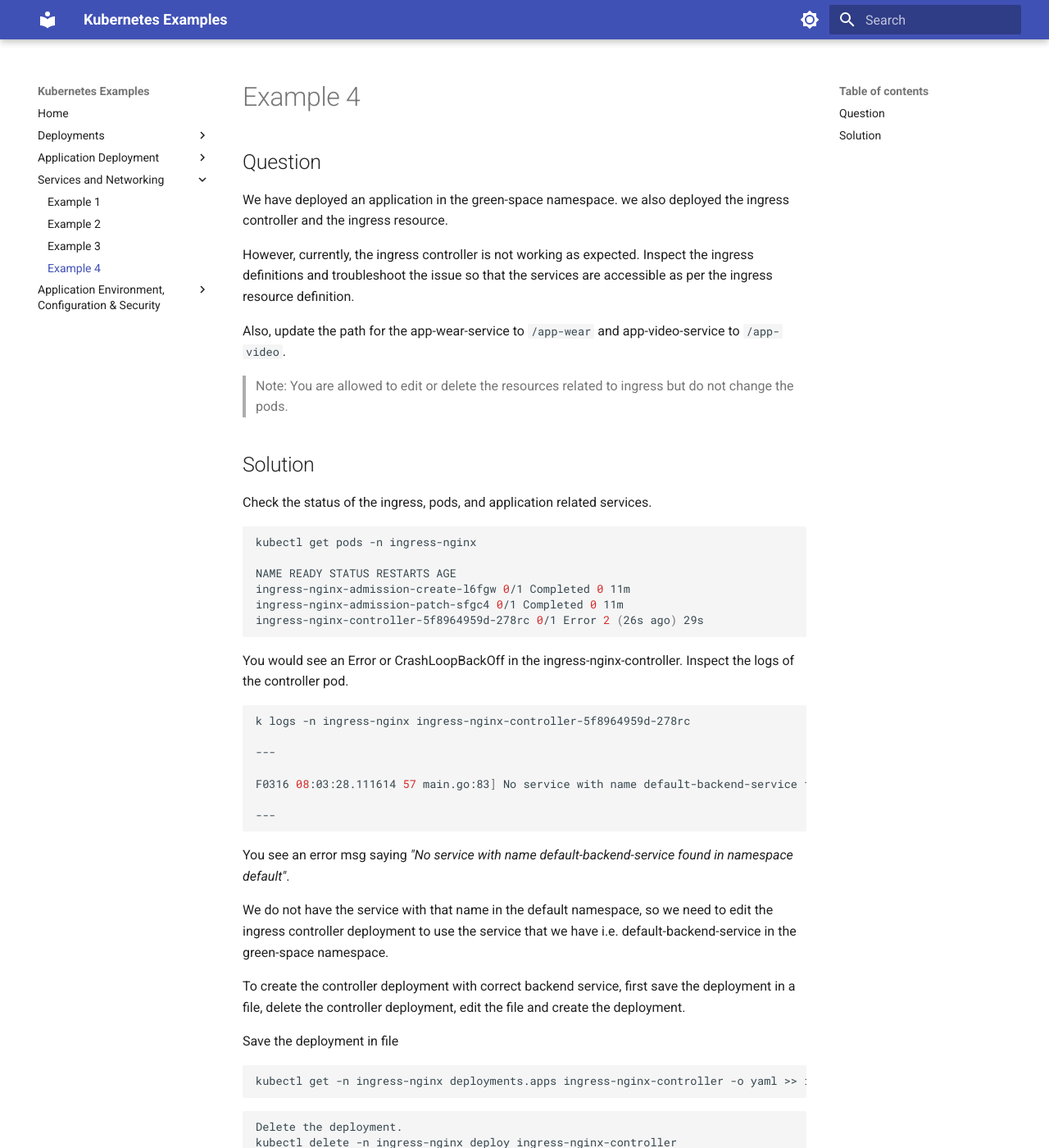
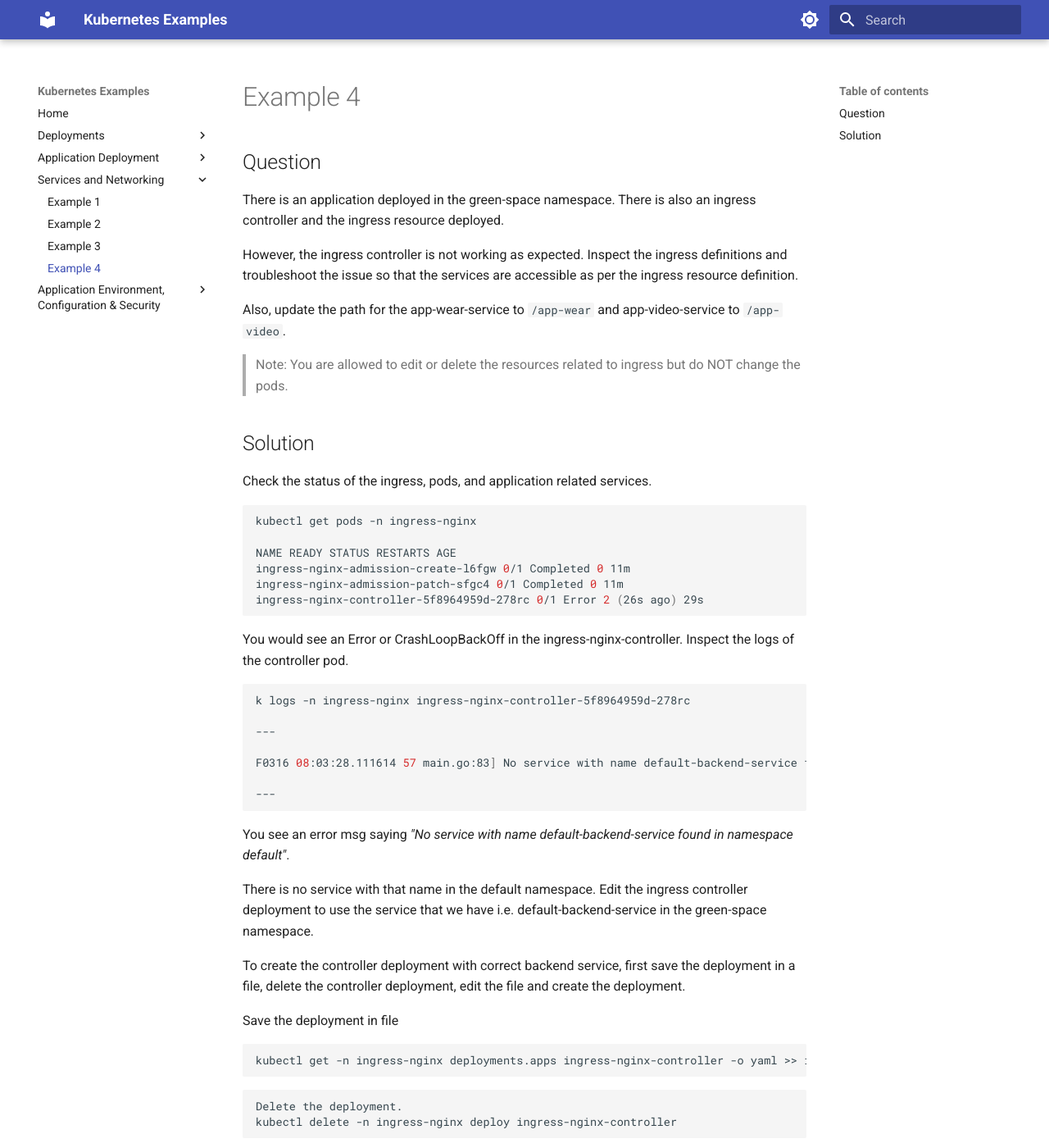
Before and after one commit to CodedByHasan/kubernetes-examples, an MkDocs documentation site: the page built from docs/services-and-networking/example4.md, in a window 1280 px wide and 1400 px high. Shown: the whole window at 82% size. Built offline with MkDocs 1.6.1 and Material for MkDocs 9.7.7, drawn with Linux system fonts in a browser that asks for light colours.

Commit message:
chore: minor edits

```diff
--- a/docs/services-and-networking/example4.md
+++ b/docs/services-and-networking/example4.md
@@ -2,15 +2,15 @@
 
 ## Question
 
-We have deployed an application in the green-space namespace. we also deployed the ingress controller
-and the ingress resource.
+There is an application deployed in the green-space namespace. There is also an ingress controller
+and the ingress resource deployed.
 
-However, currently, the ingress controller is not working as expected. Inspect the ingress definitions
+However, the ingress controller is not working as expected. Inspect the ingress definitions
 and troubleshoot the issue so that the services are accessible as per the ingress resource definition.
 
 Also, update the path for the app-wear-service to `/app-wear` and app-video-service to `/app-video`.
 
-> Note: You are allowed to edit or delete the resources related to ingress but do not change the pods.
+> Note: You are allowed to edit or delete the resources related to ingress but do NOT change the pods.
 
 ## Solution
 
@@ -39,11 +39,11 @@ F0316 08:03:28.111614 57 main.go:83] No service with name default-backend-servic
 
 You see an error msg saying _"No service with name default-backend-service found in namespace default"_.
 
-We do not have the service with that name in the default namespace, so we need to edit the ingress controller
-deployment to use the service that we have i.e. default-backend-service in the green-space namespace.
+There is no service with that name in the default namespace. Edit the ingress controller deployment
+to use the service that we have i.e. default-backend-service in the green-space namespace.
 
-To create the controller deployment with correct backend service, first save the deployment in a file, delete
-the controller deployment, edit the file and create the deployment.
+To create the controller deployment with correct backend service, first save the deployment in a file,
+delete the controller deployment, edit the file and create the deployment.
 
 Save the deployment in file
 
```
Also changed, not shown: docs/app-env-config-and-security/example2.md (+1 -1 lines), docs/application-deployment/example1.md (+4 -4 lines), docs/application-deployment/example2.md (+3 -5 lines).
